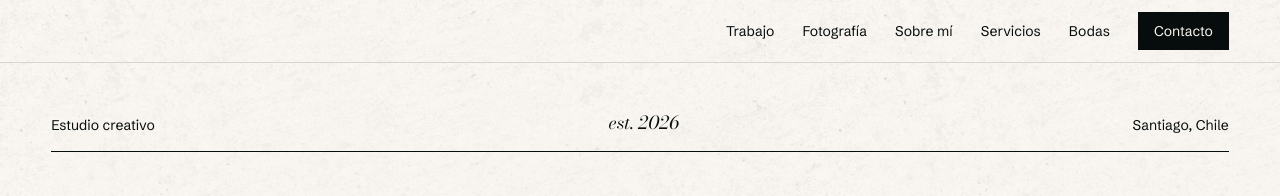
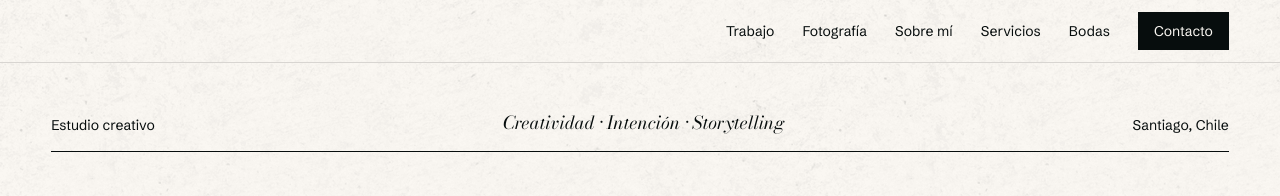
Before and after one commit to camilaescandar/camilaescandarstudio, a plain HTML site: page prueba2/index.html in a window 1280 px wide. Shown: the top 196 px of the page. Drawn offline with nearby package versions, Linux system fonts and the light colour scheme; a web font is replaced by a local one.

Commit message:
Prueba 2: cabecera
Co-Authored-By: Claude Opus 5.5 <noreply@anthropic.com>
Claude-Session: https://claude.ai/code/session_011BwDbQF2q3FXEgnrmFPiJe

```diff
--- a/prueba2/index.html
+++ b/prueba2/index.html
@@ -172,7 +172,7 @@ body{background:var(--cream)}
 .h2-col .c1{margin-bottom:clamp(40px,5vw,80px)}.h2-col .c2{align-self:flex-start}
 @media (max-width:760px){.h2-col{gap:8px}.h2-col img{height:auto !important;width:100%}.h2-col figure{flex:1 1 0}.h2-col .c1{margin-bottom:28px}.h2-col .c2{align-self:flex-end}}
 .bar .logo-mini{display:none}.bar .wrap{justify-content:flex-end}.bar.scrolled .wrap{justify-content:space-between}.bar.scrolled .logo-mini{display:block}
-@media (max-width:760px){.h2-top{font-size:12px}.h2-top .it{display:none}.h2-meta{grid-template-columns:1fr}}
+@media (max-width:760px){.h2-top{font-size:12px;flex-wrap:wrap}.h2-top .it{order:3;flex-basis:100%;text-align:center;font-size:15px}.h2-meta{grid-template-columns:1fr}}
 .btns{display:flex;flex-direction:column;gap:10px;margin-top:8px;width:100%;max-width:340px}
 .direct .btn{display:flex;flex-direction:column;align-items:flex-start;gap:2px;padding:16px 20px;border:1px solid var(--noir);text-decoration:none;font-family:"Schibsted Grotesk",sans-serif;border-bottom-width:1px;align-self:stretch}
 .btn .b-t{font-family:var(--serif);font-size:28px;line-height:1}
@@ -232,7 +232,7 @@ body{background:var(--cream)}
 
 <main>
 <div class="hero2 tex"><div class="wrap">
-<p class="h2-top"><span>Estudio creativo</span><span class="it">est. 2026</span><span>Santiago, Chile</span></p>
+<p class="h2-top"><span>Estudio creativo</span><span class="it">Creatividad · Intención · Storytelling</span><span>Santiago, Chile</span></p>
 <div class="h2-col"><figure class="c0"><img src="../assets/44267cbed9eb.jpg" alt="Fotografía · Dior"></figure><figure class="c1"><img src="../assets/bfaea4a55663.jpg" alt="Fotografía · Miu Miu · MJ"></figure><figure class="c2"><img src="../assets/9a2eaf58a164.jpg" alt="Fotografía · Kadú"></figure><figure class="c3"><img src="../assets/retrato-sweater-bn.jpg" alt="Fotografía · Retrato"></figure></div>
 <h1 class="logo-h"><img src="../assets/85394c5534aa.png" alt="Camila Escandar Studio"></h1>
 <div class="h2-meta">
```
